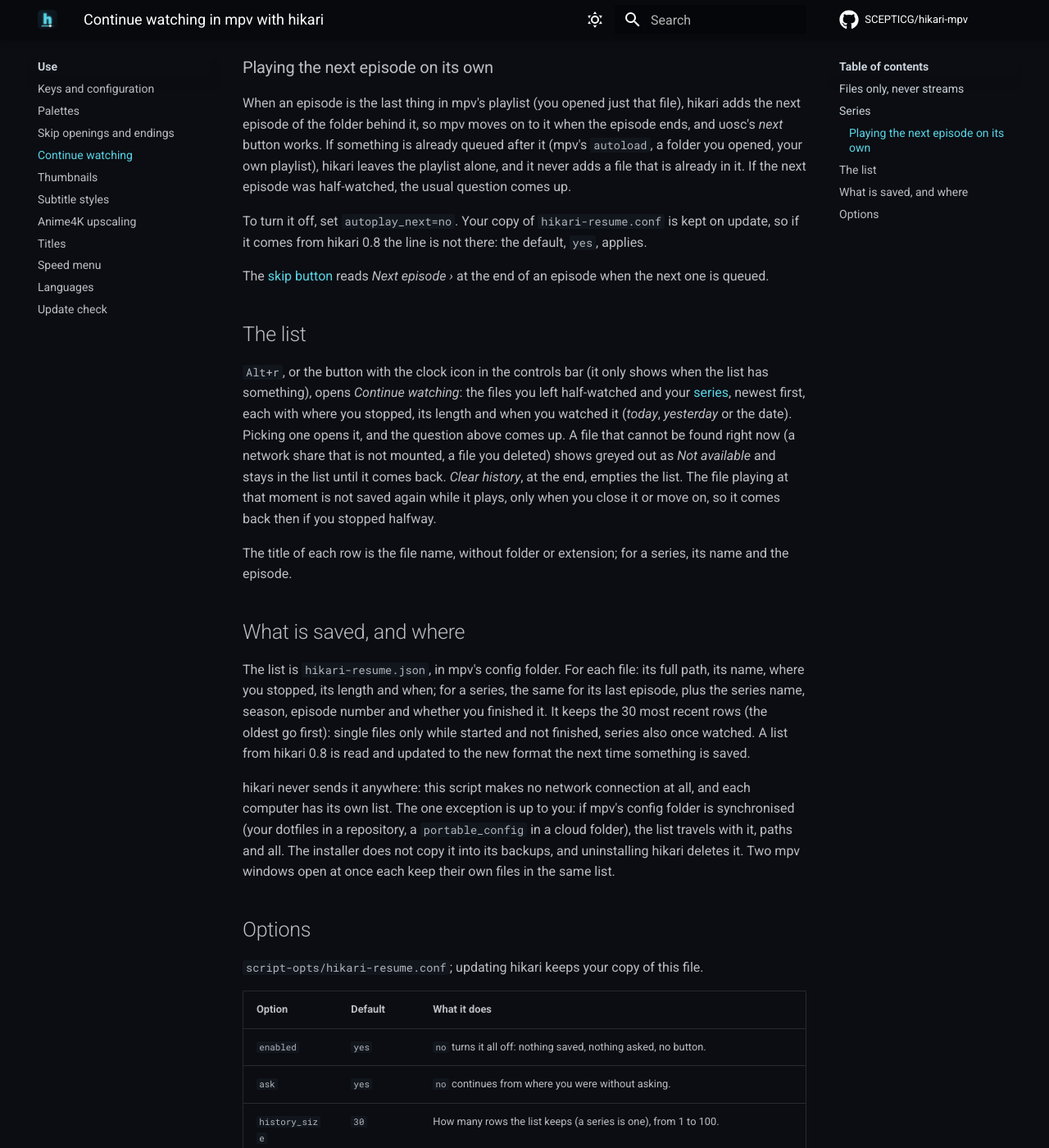
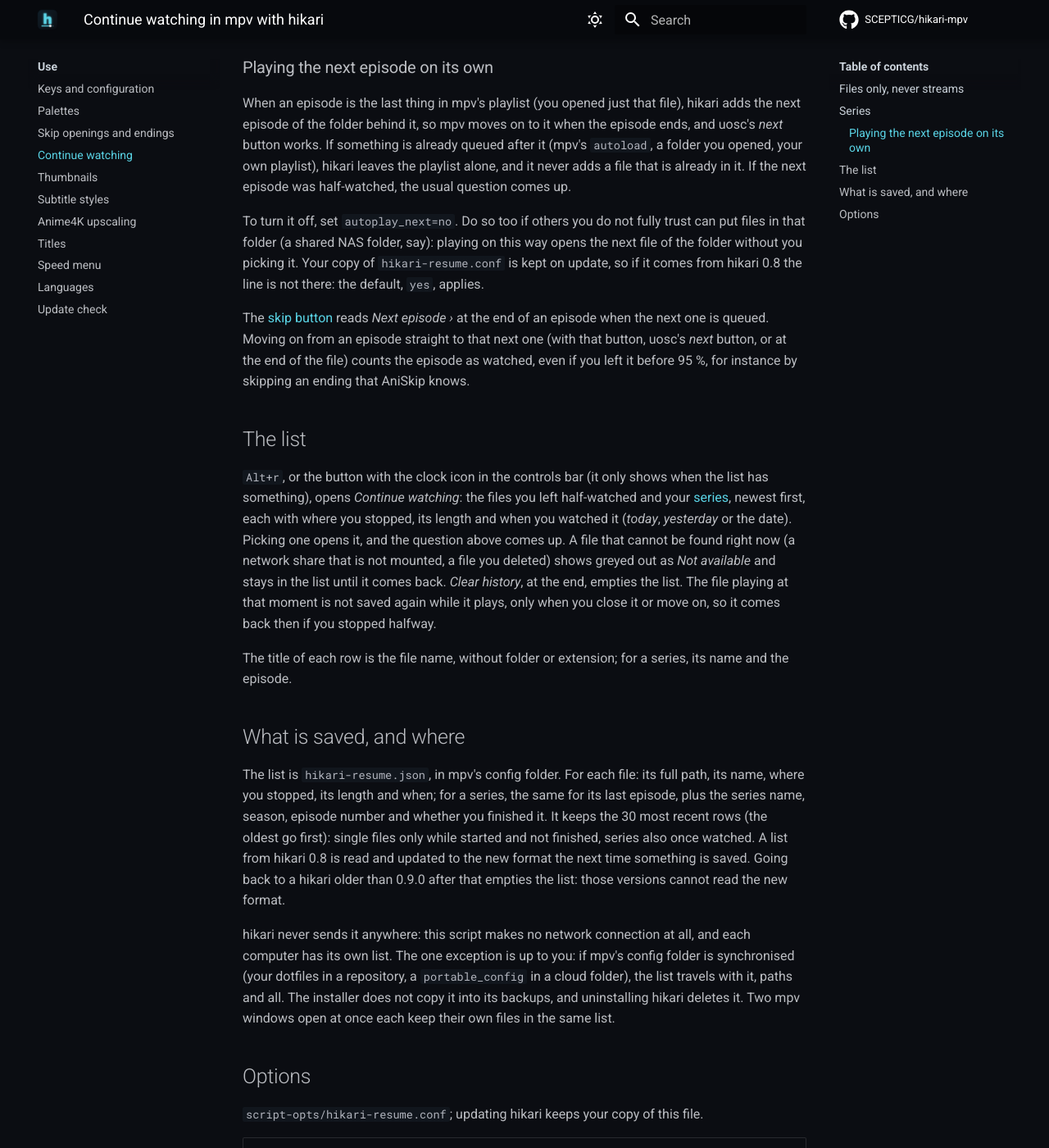
Before and after one commit to SCEPTICG/hikari-mpv, an MkDocs documentation site: the page built from docs/features/resume.md, in a window 1280 px wide and 1400 px high, scrolled down 1811 px. Shown: the whole window at 82% size. Built offline with MkDocs 1.6.1 and Material for MkDocs 9.7.7, drawn with Linux system fonts in a browser that asks for light colours; comment, search, counter and statistics services are not loaded.

Commit message:
Web y opciones: el botón del 95 % también sale con endings=no; sin seguir viendo (enabled=no) no hay «Siguiente episodio ›»; la reproducción automática abre el siguiente fichero de la carpeta sin elegirlo (autoplay_next=no en carpetas compartidas con gente de poca confianza); pasar al siguiente cuenta como visto; volver a una versión anterior a la 0.9.0 vacía la lista

```diff
--- a/docs/features/resume.md
+++ b/docs/features/resume.md
@@ -45,9 +45,9 @@ Playing another episode of the series (from 30 seconds on, as always) makes it t
 
 When an episode is the last thing in mpv's playlist (you opened just that file), hikari adds the next episode of the folder behind it, so mpv moves on to it when the episode ends, and uosc's *next* button works. If something is already queued after it (mpv's `autoload`, a folder you opened, your own playlist), hikari leaves the playlist alone, and it never adds a file that is already in it. If the next episode was half-watched, the usual question comes up.
 
-To turn it off, set `autoplay_next=no`. Your copy of `hikari-resume.conf` is kept on update, so if it comes from hikari 0.8 the line is not there: the default, `yes`, applies.
+To turn it off, set `autoplay_next=no`. Do so too if others you do not fully trust can put files in that folder (a shared NAS folder, say): playing on this way opens the next file of the folder without you picking it. Your copy of `hikari-resume.conf` is kept on update, so if it comes from hikari 0.8 the line is not there: the default, `yes`, applies.
 
-The [skip button](skip.md#next-episode) reads *Next episode ›* at the end of an episode when the next one is queued.
+The [skip button](skip.md#next-episode) reads *Next episode ›* at the end of an episode when the next one is queued. Moving on from an episode straight to that next one (with that button, uosc's *next* button, or at the end of the file) counts the episode as watched, even if you left it before 95 %, for instance by skipping an ending that AniSkip knows.
 
 ## The list
 
@@ -57,7 +57,7 @@ The title of each row is the file name, without folder or extension; for a serie
 
 ## What is saved, and where
 
-The list is `hikari-resume.json`, in mpv's config folder. For each file: its full path, its name, where you stopped, its length and when; for a series, the same for its last episode, plus the series name, season, episode number and whether you finished it. It keeps the 30 most recent rows (the oldest go first): single files only while started and not finished, series also once watched. A list from hikari 0.8 is read and updated to the new format the next time something is saved.
+The list is `hikari-resume.json`, in mpv's config folder. For each file: its full path, its name, where you stopped, its length and when; for a series, the same for its last episode, plus the series name, season, episode number and whether you finished it. It keeps the 30 most recent rows (the oldest go first): single files only while started and not finished, series also once watched. A list from hikari 0.8 is read and updated to the new format the next time something is saved. Going back to a hikari older than 0.9.0 after that empties the list: those versions cannot read the new format.
 
 hikari never sends it anywhere: this script makes no network connection at all, and each computer has its own list. The one exception is up to you: if mpv's config folder is synchronised (your dotfiles in a repository, a `portable_config` in a cloud folder), the list travels with it, paths and all. The installer does not copy it into its backups, and uninstalling hikari deletes it. Two mpv windows open at once each keep their own files in the same list.
 
```
Also changed, not shown: docs/features/skip.md (+2 -2 lines), 1 other file.
